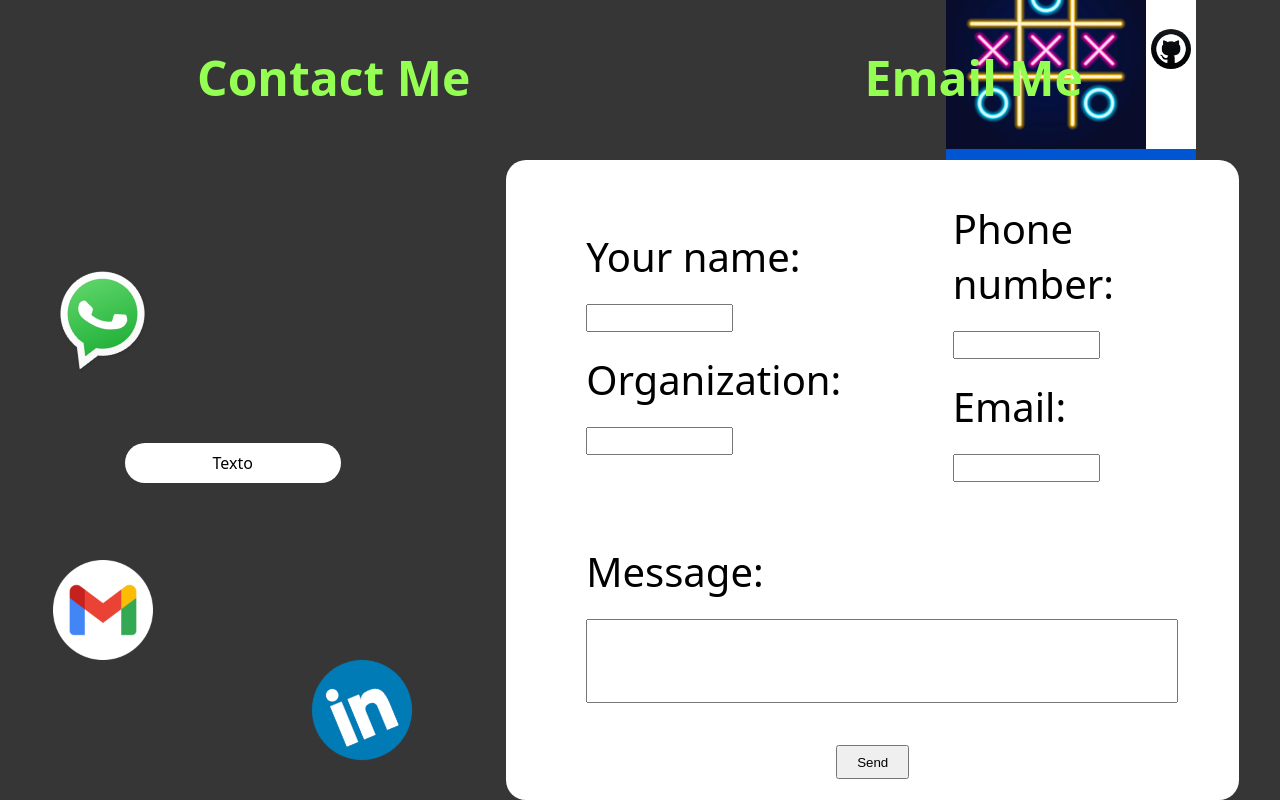
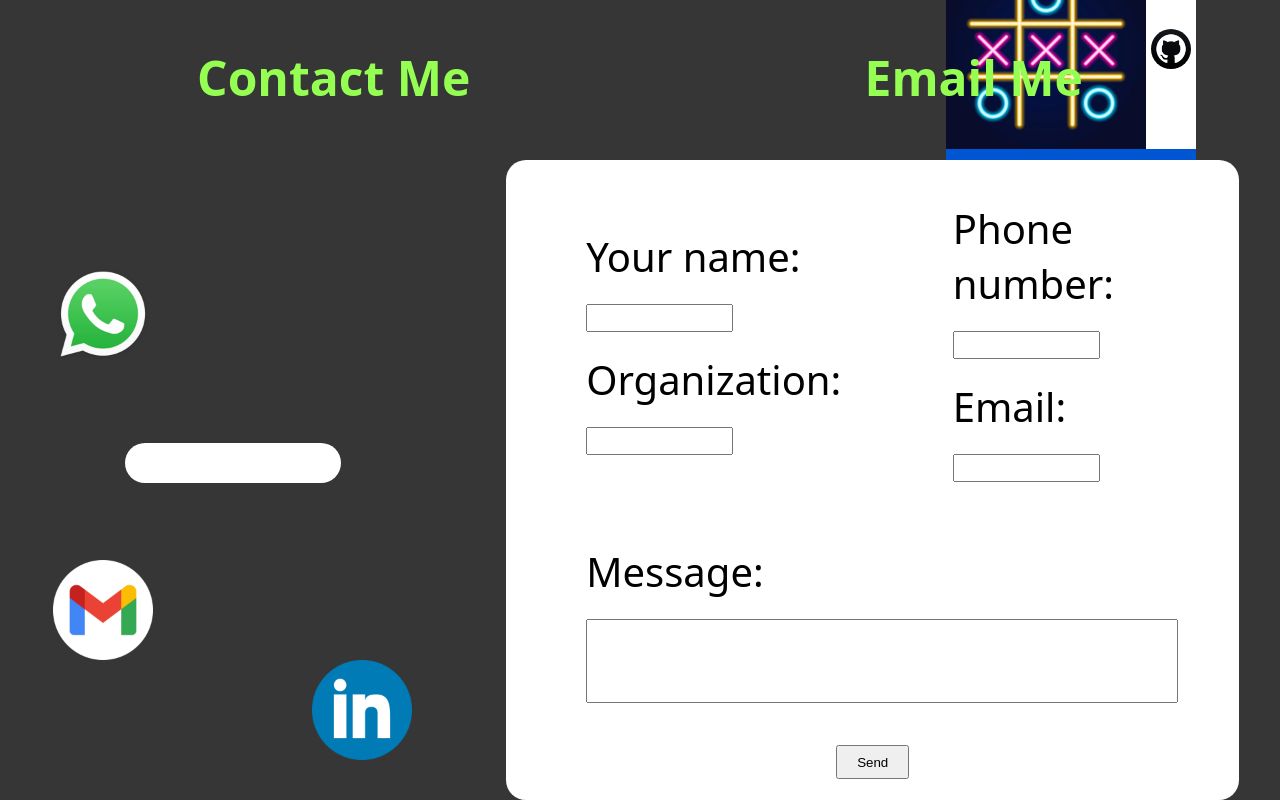
Before and after one commit to DaveHdz13/Portfolio, a React (Vite) app: page / in a window 1280 px wide. Shown: the part 2461-3261 px from the top of the page. Built offline with nearby package versions, Linux system fonts and the light colour scheme.

Commit message:
Icons animation and display text func

```diff
--- a/src/components/Contact/Icons.jsx
+++ b/src/components/Contact/Icons.jsx
@@ -1,22 +1,75 @@
-import React, { useRef, useEffect } from "react";
+import React, { useRef, useEffect, useState } from "react";
 import { gsap } from "gsap";
-import './icons.css'
+import "./icons.css";
+import { Draggable } from "gsap/Draggable";
+
+gsap.registerPlugin(Draggable);
 
 function Icons() {
   const compRef = useRef(null);
 
   useEffect(() => {
-    const icons = compRef.current.querySelectorAll(".whats-icon, .linkedIn-icon, .gmail-icon");
+    const icons = compRef.current.querySelectorAll(
+      ".whats-icon, .linkedIn-icon, .gmail-icon"
+    );
+
     gsap.set(icons, { transformOrigin: "center center" });
-    gsap.from(icons, { rotation: 360, duration: 1, ease: "power3.out", stagger: 0.2 });
+
+    Draggable.create(icons, {
+      type: "x,y",
+      bounds: ".icons-section",
+      edgeResistance: 0.65,
+      onDrag: function () {
+        gsap.to(this.target, {
+          x: this.x,
+          y: this.y,
+          rotation: 0,
+          duration: 0.5,
+        });
+      },
+      onThrowUpdate: function () {
+        gsap.to(this.target, {
+          x: this.x,
+          y: this.y,
+          rotation: 0,
+          duration: 0.5,
+        });
+      },
+      onThrowComplete: function () {
+        gsap.to(this.target, {
+          x: this.x,
+          y: this.y,
+          rotation: Math.random() * 720 - 360,
+          ease: "back.out(1.7)",
+          duration: 1,
+        });
+      },
+    });
   }, []);
 
+  const [textDisplay, setTextDisplay] = useState('')
+  const data = ['55-2295-7804', 'DaveHdz', 'davehdz.111@gmail.com']
+
+  function changeDisplay(e) {
+    if (e.target.id === "whats") {
+      console.log(data[0]);
+      setTextDisplay(data[0])
+    } else if (e.target.id === "linked") {
+      console.log(data[1]);
+      setTextDisplay(data[1])
+    } else if (e.target.id === "gmail") {
+      console.log(data[2]);
+      setTextDisplay(data[2])
+    }
+  }
   return (
     <div className="icons-section" ref={compRef}>
-      <div className="whats-icon"></div>
-      <div className="display-contact">Texto</div>
-      <div className="linkedIn-icon"></div>
-      <div className="gmail-icon"></div>
+      <div id="whats" className="whats-icon" onClick={changeDisplay}></div>
+      <div className="display-contact">
+        {textDisplay}
+      </div>
+      <div id="linked" className="linkedIn-icon" onClick={changeDisplay}></div>
+      <div id="gmail" className="gmail-icon" onClick={changeDisplay}></div>
     </div>
   );
 }
```
